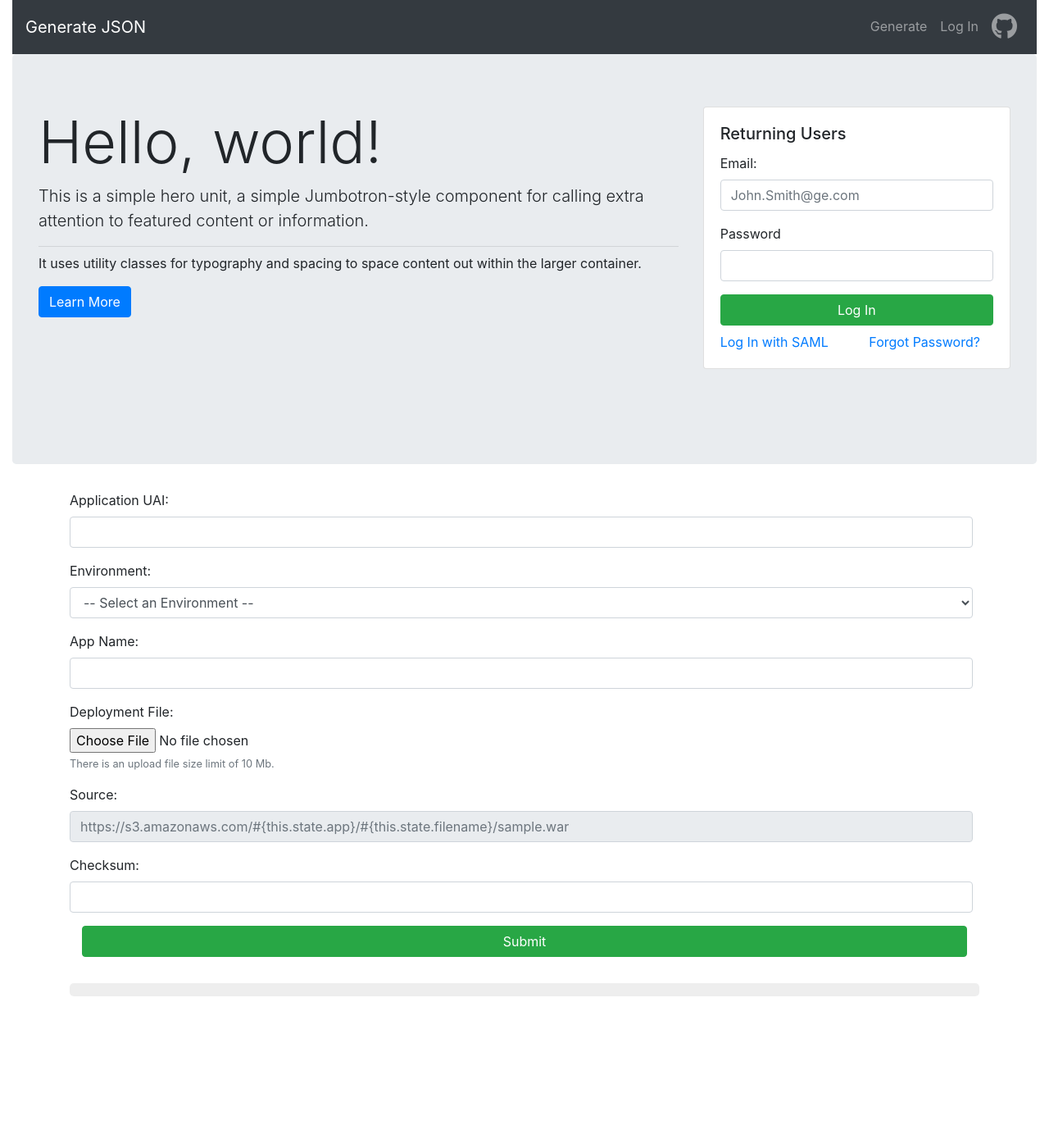
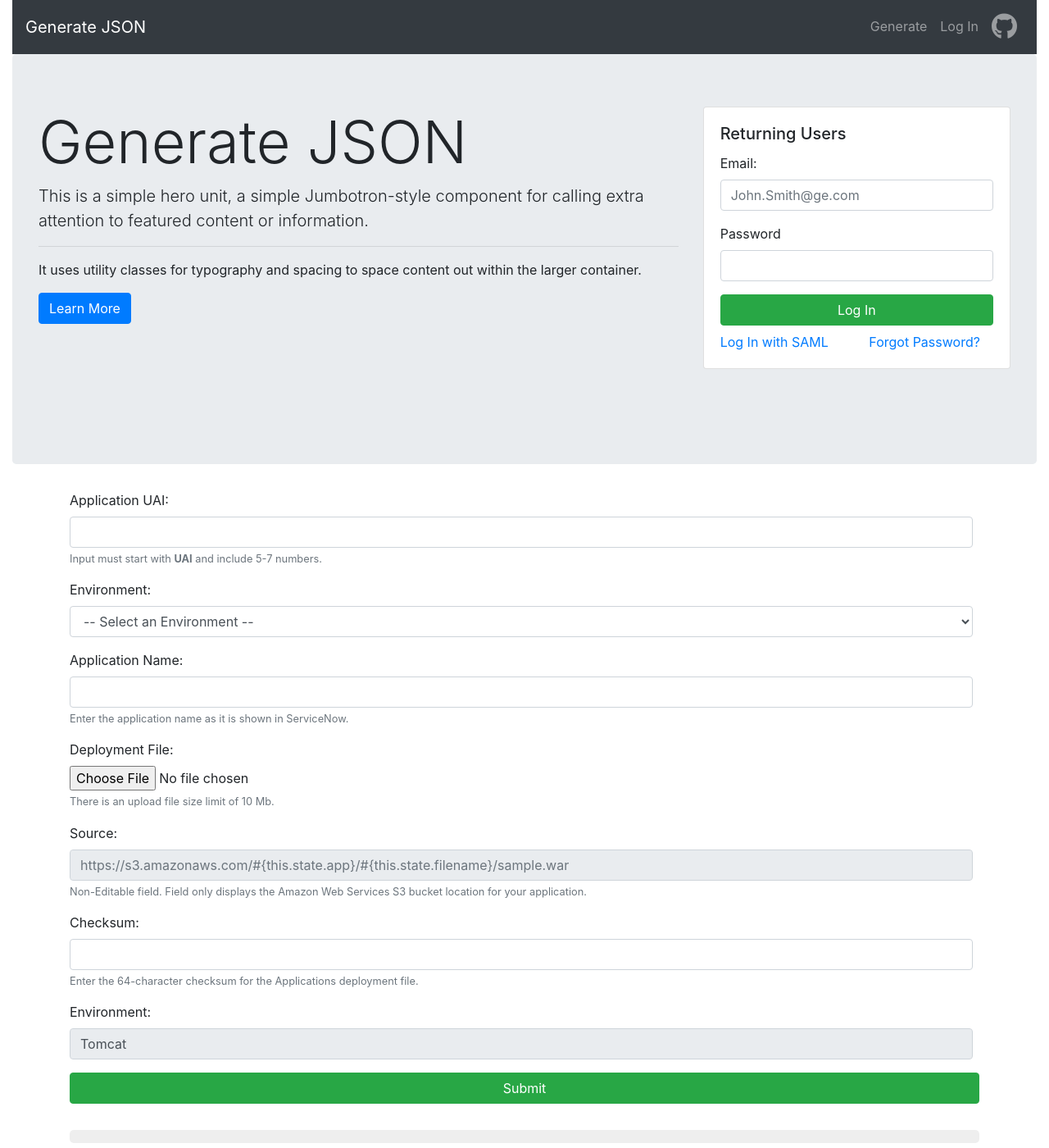
Before and after one commit to ahtee/vidhub, a React (Create React App) app: page / in a window 1280 px wide. Shown: the whole page at 82% size. Before the commit the page ends 1221 px from the top, so only its background shows below. Built offline with nearby package versions, Linux system fonts and the light colour scheme.

Commit message:
Updated form text information

```diff
--- a/src/FormComponent.js
+++ b/src/FormComponent.js
@@ -126,17 +126,20 @@ export default class FormComponent extends Component {
     const { res } = this.state;
 
     return (
-      <Form row="true" onSubmit={this.handleSubmit}>
+      <Form row="true" onSubmit={this.handleSubmit} target="_blank">
 
         <FormGroup className="mt-3 mr-sm-2 mb-sm-0">
           <Label htmlFor="uai">Application UAI:</Label>
-            <Input type="text" name="uai" id="uai" pattern="^UAI[0-9]{5,}" value={this.state.uai} onChange={this.handleChange} />
+          <Input type="text" name="uai" id="uai" pattern="^UAI[0-9]{5,7}" value={this.state.uai} onChange={this.handleChange} />
+          <FormText color="muted">
+            Input must start with <b>UAI</b> and include 5-7 numbers.
+          </FormText>
         </FormGroup>
 
         <FormGroup className="mt-3 mr-sm-2 mb-sm-0">
           <Label htmlFor="env">Environment:</Label>
-            <Input type="select" name="env" id="env" value={this.state.env} onChange={this.handleChange} required>
-              <option disabled selected value=""> -- Select an Environment -- </option>
+            <Input type="select" name="env" id="env" value={this.state.env} onChange={this.handleChange} required defaultValue="">
+              <option disabled value=""> -- Select an Environment -- </option>
               <option value="dev">Development</option>
               <option value="stg">Stage / Test</option>
               <option value="prod">Production</option>
@@ -144,8 +147,11 @@ export default class FormComponent extends Component {
         </FormGroup>
 
         <FormGroup className="mt-3 mr-sm-2 mb-sm-0">
-          <Label htmlFor="app">App Name:</Label>
+          <Label htmlFor="app">Application Name:</Label>
           <Input type="text" name="app" id="app" value={this.state.app} onChange={this.handleChange}/>
+          <FormText color="muted">
+            Enter the application name as it is shown in ServiceNow.
+          </FormText>
         </FormGroup>
 
         <FormGroup className="mt-3 mr-sm-2 mb-sm-0">
@@ -159,17 +165,30 @@ export default class FormComponent extends Component {
         <FormGroup className="mt-3 mr-sm-2 mb-sm-0">
           <Label for="source">Source:</Label>
           <Input type="url" name="source" id="source" disabled placeholder="https://s3.amazonaws.com/#{this.state.app}/#{this.state.filename}/sample.war" value={this.state.source} onChange={this.handleChange}/>
+          <FormText color="muted">
+            Non-Editable field. Field only displays the Amazon Web Services S3 bucket location for your application.
+          </FormText>
         </FormGroup>
 
         <FormGroup className="mt-3 mr-sm-2 mb-sm-0">
           <Label for="checksum">Checksum:</Label>
           <Input type="password" name="checksum" id="checksum" value={this.state.source} onChange={this.handleChange}/>
+          <FormText color="muted">
+            Enter the 64-character checksum for the Applications deployment file.
+          </FormText>
+        </FormGroup>
+
+        <FormGroup className="mt-3 mr-sm-2 mb-sm-0">
+          <Label htmlFor="middleware">Environment:</Label>
+            <Input type="text" name="middleware" id="middleware" disabled value="Tomcat" onChange={this.handleChange} required defaultValue="" />
+
+
         </FormGroup>
 
         <FormGroup>
-          <Col sm="12" md="12">
-            <Button type="submit" value="Submit" className="btn btn-success mt-3" block>Submit</Button>
-          </Col>
+
+            <Button type="submit" value="Submit" className="btn btn-success mt-3" block="true">Submit</Button>
+
         </FormGroup>
 
         <div className="mt-3 mx-auto container res-block" md="6">
--- a/src/Login.js
+++ b/src/Login.js
@@ -9,16 +9,16 @@ export default class Login extends Component {
     <div className="container-fluid">
       <Jumbotron>
         <Row>
-          <Col lg="8" md="6" sm="12">
-            <h1 className="display-3">Hello, world!</h1>
+          <Col lg={8} md={6} sm={12}>
+            <h1 className="display-3">Generate JSON</h1>
             <p className="lead">This is a simple hero unit, a simple Jumbotron-style component for calling extra attention to featured content or information.</p>
-            <hr className="my-2" />
+            <hr className="mt-2" />
             <p>It uses utility classes for typography and spacing to space content out within the larger container.</p>
             <p className="lead">
               <Button color="primary">Learn More</Button>
             </p>
           </Col>
-          <Col lg="4" md="6" sm="12">
+          <Col lg={4} md={6} sm={12}>
             <Card body className="login-max-width">
               <CardTitle>Returning Users</CardTitle>
                 <Form>
```
